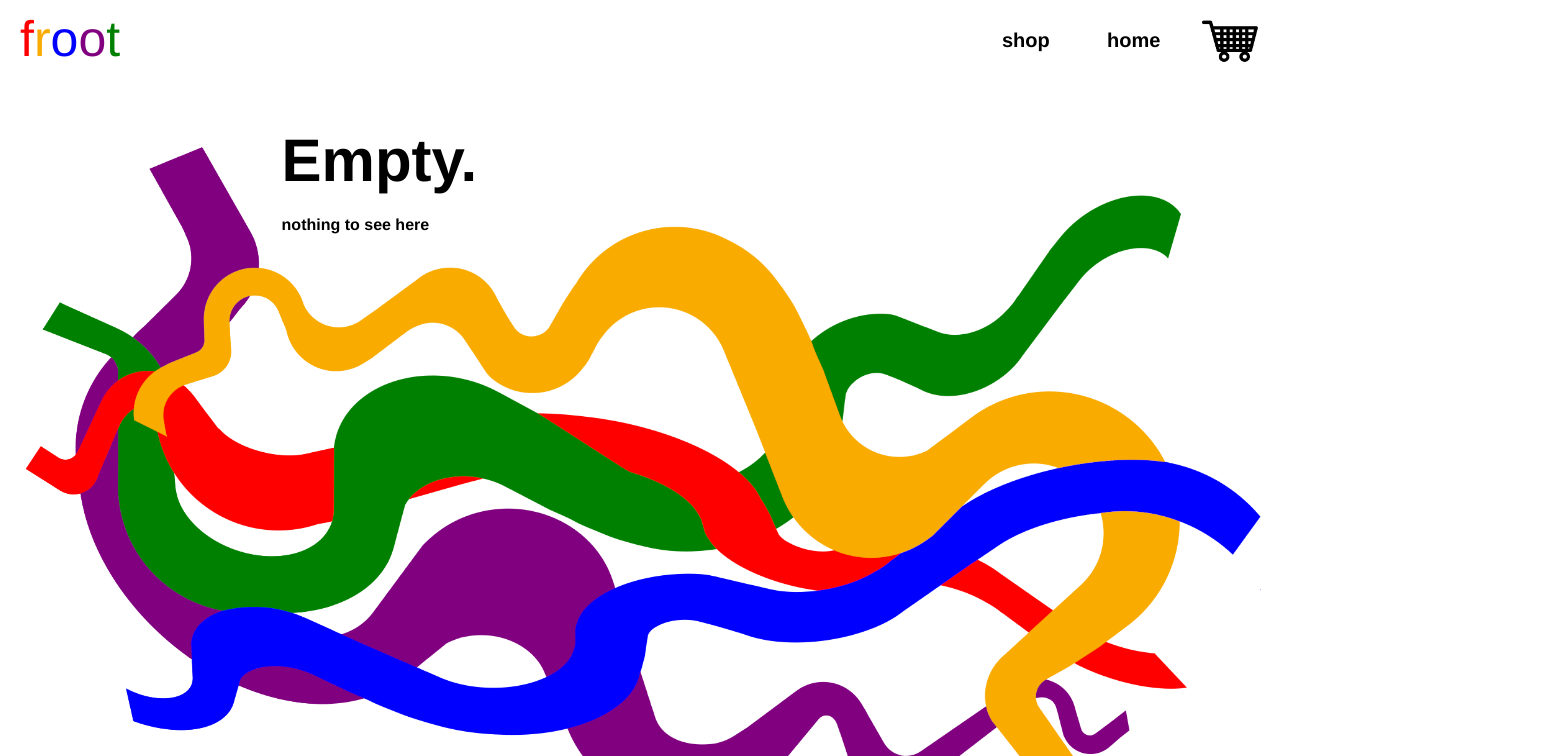
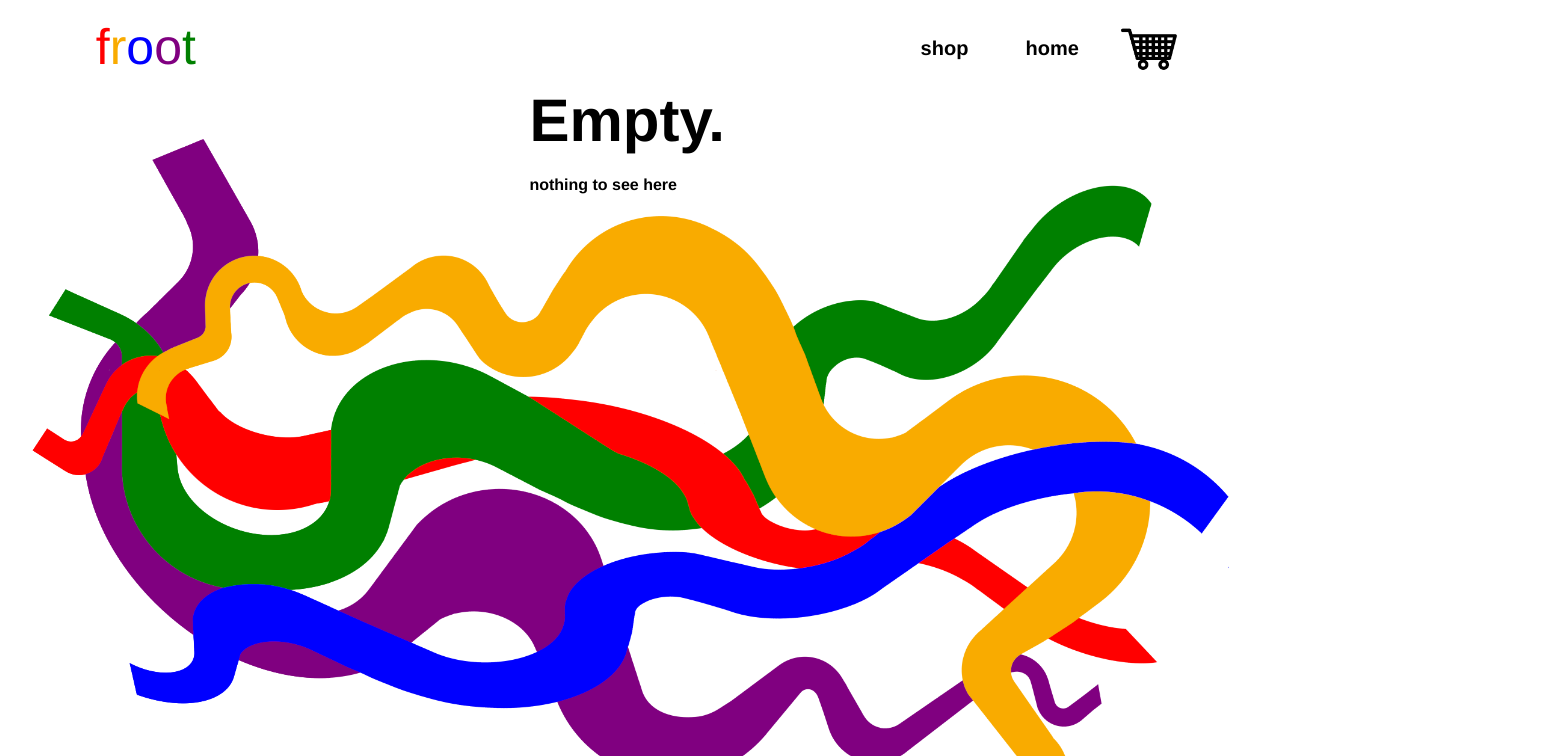
Before and after one commit to kdevay/odin-shopping-cart, a React (Create React App) app: page /odin-shopping-cart/cart in a window 1280 px wide. Shown: the top 756 px of the page, 1562 px wide, since content can reach past the window. Built offline with nearby package versions, Linux system fonts and the light colour scheme.

Commit message:
Fix layout overflow issues

```diff
--- a/src/App.js
+++ b/src/App.js
@@ -15,7 +15,7 @@ import cart from './froot/cart.png';
 
 export default function App() {
   const text = {
-    home:{head: 'Welcome.', subHead: 'buy the fruit, eat the fruit, poop the fruit'},
+    home:{head: 'Welcome.', subHead: 'buy the fruit, eat the fruit, be the fruit'},
     error:{head: 'Sorry.', subHead: 'this page is not available'},
     cart:{head: 'Empty.', subHead: 'nothing to see here'}
   }
@@ -53,6 +53,7 @@ export default function App() {
   return (
     <Router basename='/odin-shopping-cart'>
       <div className={cartCount > 0 ? 'cartCount' : 'hiddenCount'}>{cartCount}</div>
+      <div className='layout'>
         <div aria-label='nav' className='nav'>
           <Logo></Logo>
           <div className='leftNav'>
@@ -72,6 +73,7 @@ export default function App() {
           <Route path="*" element={<Page head={text.error.head} subHead={text.error.subHead}/>} />
         </Routes>
         <Footer></Footer>
+      </div>
     </Router>
   )
 }
--- a/src/components/Page.js
+++ b/src/components/Page.js
@@ -6,10 +6,13 @@ export default function Page(props){
 
     return(
         <div>
-            <div className='topText'>
-                <h1 id='well'>{head}</h1>
-                <h4>{subHead}</h4>
+            <div className='topDiv'>
+                <div className='topText'>
+                    <h1 id='well'>{head}</h1>
+                    <h4>{subHead}</h4>
+                </div>
             </div>
+
             <div id='background'>
                 <img className='background' src={background} alt='colorful squiggly lines'></img>
             </div>
--- a/src/styles/index.css
+++ b/src/styles/index.css
@@ -9,45 +9,56 @@ body{
     min-height: 100vh;
 }
 
-.topText{
-    margin: 0px;
+#root{
+    padding: 1vh 2vw 2vh 2vw;
+    width: 94vw;
+}
+.topDiv{
+    width: 100%;
     display: flex;
     position: relative;
     z-index: 10;
-    top: 6px;
-    left: 22%;
-    flex-direction: column;
-    align-items: flex-start;
-    /*
-    top: 50px;
-    left: 2%;
+    top: -42px;
+    left: 0%;
+    justify-content: center;
     flex-direction: column;
     align-items: center;
-    */
+}
+.topText{
+    display: flex;
+    flex-direction: column;
+    align-items: start;
 }
 #well{
     font-size: 60px;
-    margin-bottom: 0px;
+    margin: 0;
 }
 #background{
-    margin-top: -109px;
+    margin-top: -125px;
     display: flex;
-    width: 100vw;
+    width: 100%;
     flex-direction: column;
     align-items: center;
     overflow: hidden;
 }
 .background {
-    width: 97%;
-    height: 87%;
+    width: 100%;
+}
+
+.layout{
+    display: flex;
+    gap: 40px;
+    flex-direction: column;
+    align-items: center;
 }
 
 .nav{
     display: flex;
-    margin: 20px;
+    margin: 20px 0 20px 20px;
     height: 40px;
     align-items: center;
     justify-content: space-between;
+    width: 90%;
 }
 #logo{
     display: flex;
@@ -82,14 +93,15 @@ body{
 #footerDiv{
     position: absolute;
     bottom: 16px;
+    width: 97%;
 }
 #footer{
     display: flex;
     flex-wrap: wrap;
     justify-content: center;
-    width: 80vw;
+    width: 92%;
     font-size: 14px;
-    padding: 2px 9.4vw;
+    padding: 2px 5%;
 }
 #footer > p,
 #footer > a{
@@ -121,8 +133,8 @@ body{
     align-items: center;
     position: relative;
     z-index: 10;
-    top: -12px;
-    right: 33px;
+    top: 5px;
+    right: 50px;
     margin: 0px;
     float: right;
 }
@@ -153,13 +165,14 @@ body{
 
 /* Shop */
 #grid {
+    width: 88%;
     display: grid;
     grid-template-columns: repeat(auto-fit, minmax(210px, 342px));
     grid-template-rows: repeat(auto-fit, minmax(260px, 1fr));
     align-items: center;
     justify-items: center;
     justify-content: center;
-    padding: 0px 2vw 10vh 2vw;
+    padding: 0 0 50px 0;
 }
 .tile {
     display: flex;
@@ -194,12 +207,11 @@ body{
 }
 
 /* cart */
-.centered{
+.centered{ /* may get rid of this */
     display: flex;
-    width: 100vw;
+    width: 100%;
     flex-direction: column;
     align-items: center;
-    overflow: hidden;
 }
 #cart{
     width: 70%;
```
Lines whose indentation alone changed are shown as unchanged.
